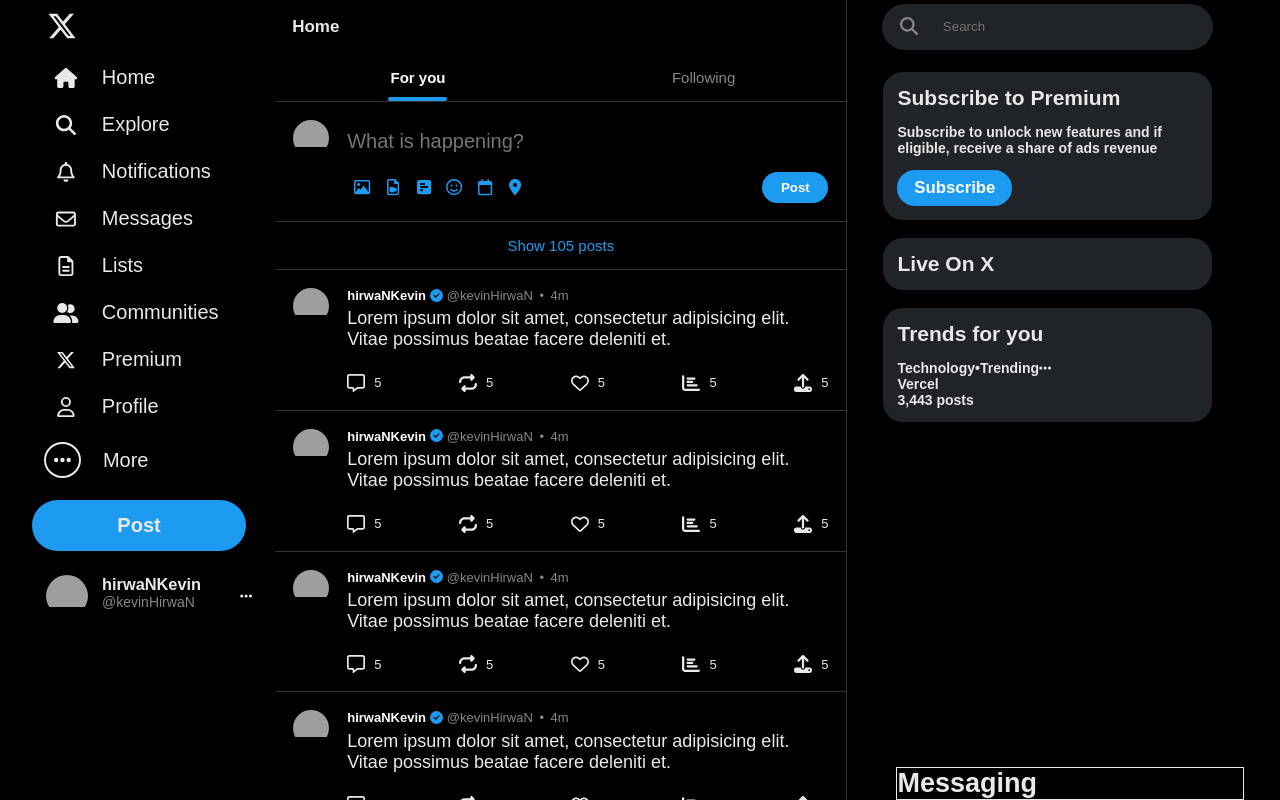
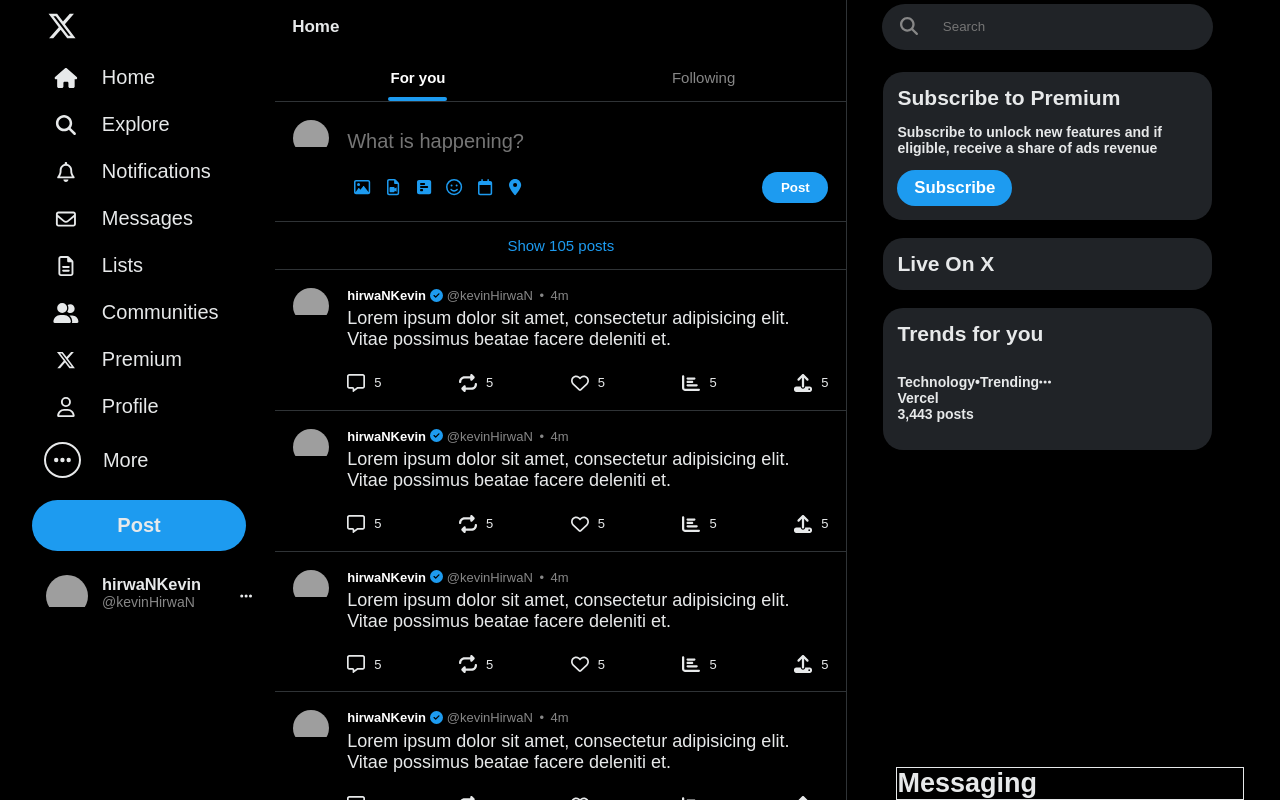
Before and after one commit to hirwaNkevin/twitter-clone-react, a React (Vite) app: page / in a window 1280 px wide. Shown: the top 800 px of the page. Built offline with nearby package versions, Linux system fonts and the light colour scheme; grey boxes are pictures that could not be loaded.

Commit message:
add basic layout to trend

```diff
--- a/src/css/App.css
+++ b/src/css/App.css
@@ -348,3 +348,15 @@
     font-size: larger;
     padding: .5em 1em;
 }
+
+/* Trends */
+
+#trends-for-you{
+    padding: 1em !important;
+}
+
+.trend {
+    width: 100%;
+    padding: 1em;
+    margin-left: -1em;
+}
```
